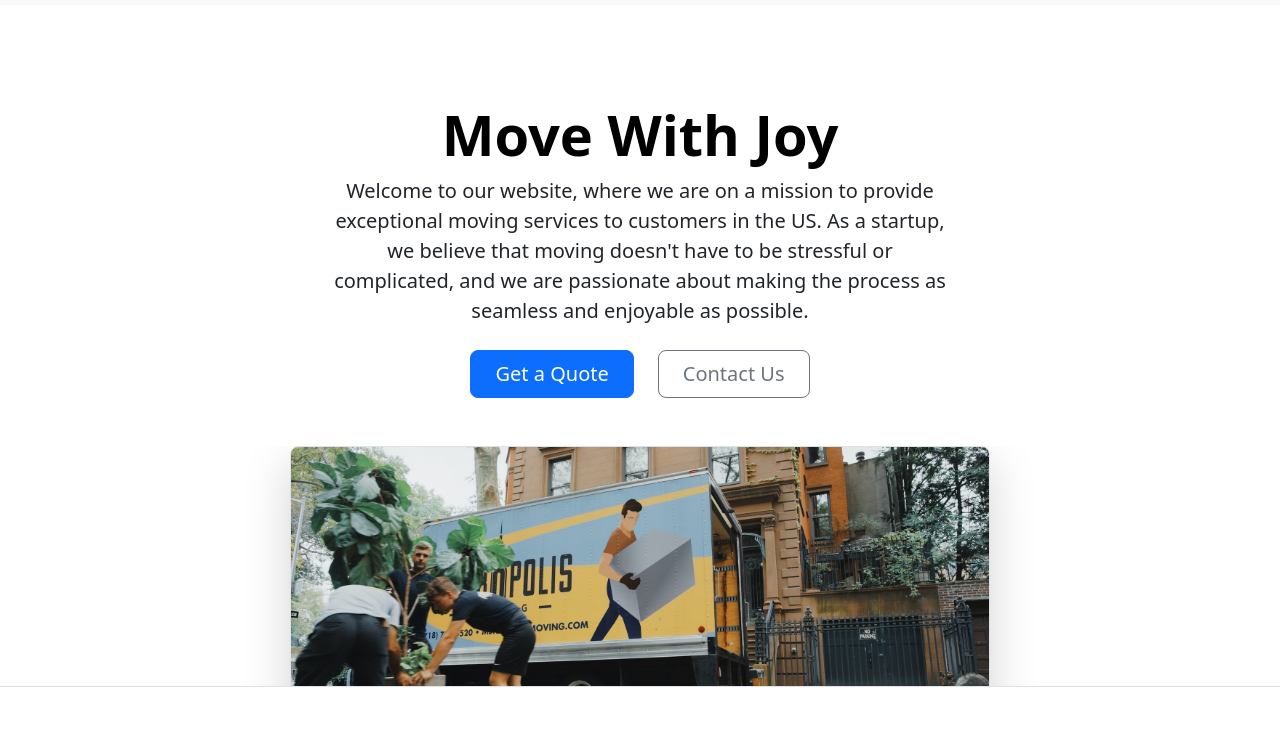
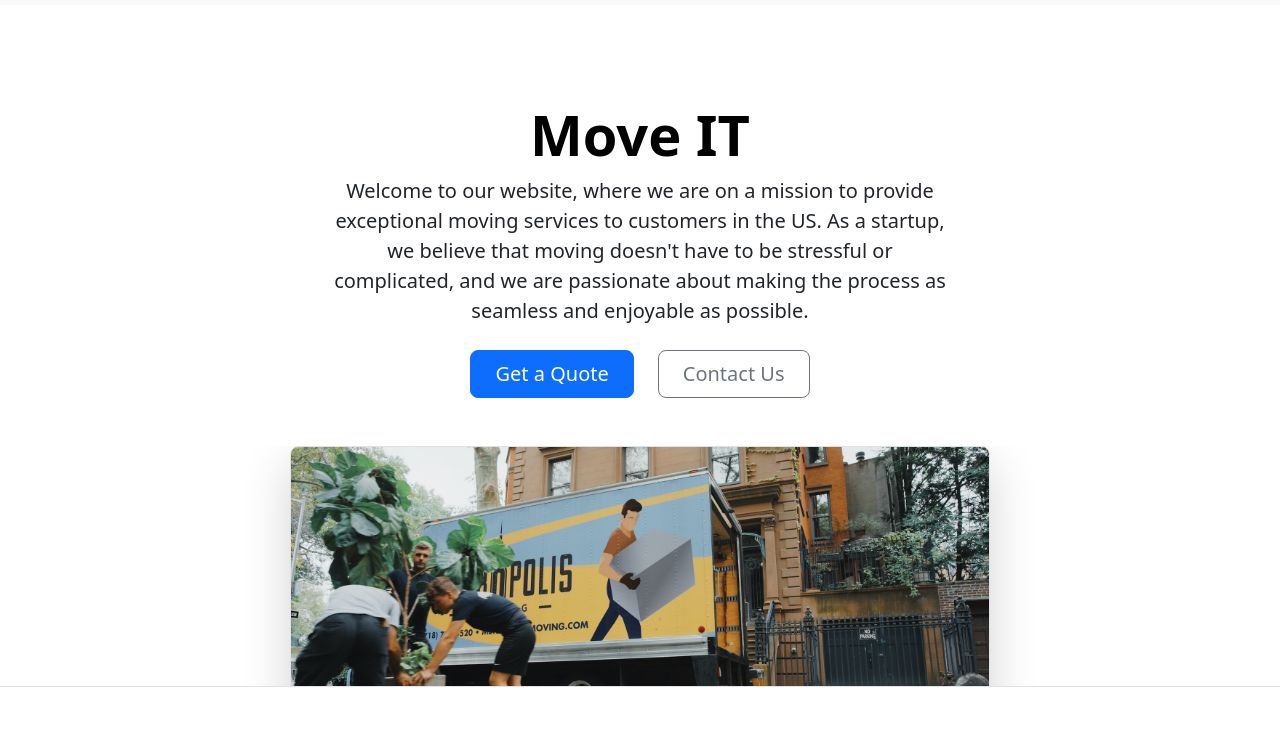
Before and after one commit to vismaywalde/StartUp-Website, a plain HTML site: page index.html in a window 1280 px wide. Shown: the part 53-800 px from the top of the page. Drawn offline with nearby package versions, Linux system fonts and the light colour scheme.

Commit message:
Update index.html

```diff
--- a/index.html
+++ b/index.html
@@ -57,7 +57,7 @@
 
 
   <div class="px-4 pt-5 my-5 text-center border-bottom">
-    <h1 class="display-4 fw-bold text-body-emphasis">Move With Joy</h1>
+    <h1 class="display-4 fw-bold text-body-emphasis">Move IT</h1>
     <div class="col-lg-6 mx-auto">
       <p class="lead mb-4">Welcome to our website, where we are on a mission to provide exceptional moving services to
         customers in the US. As a
```
